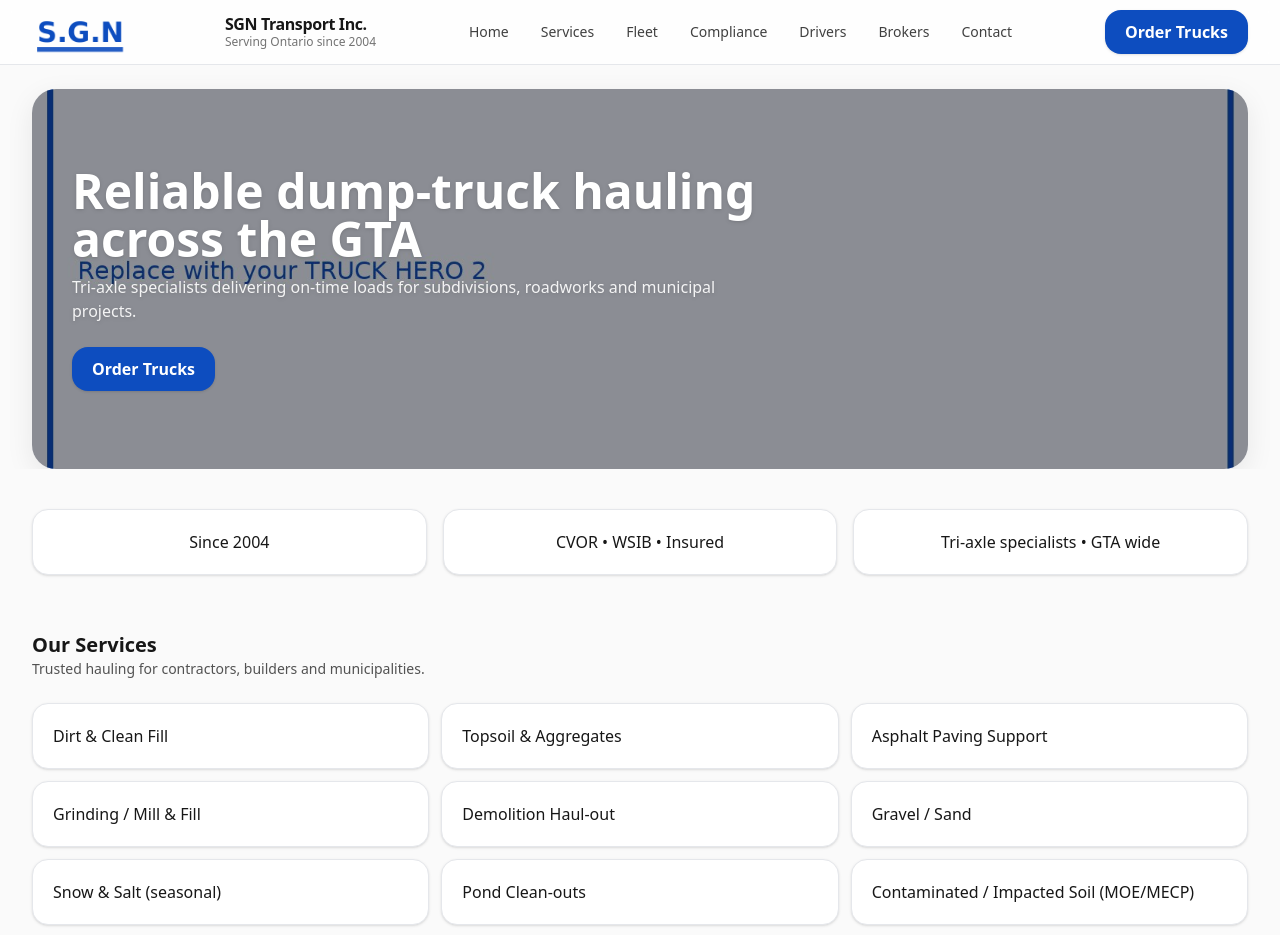
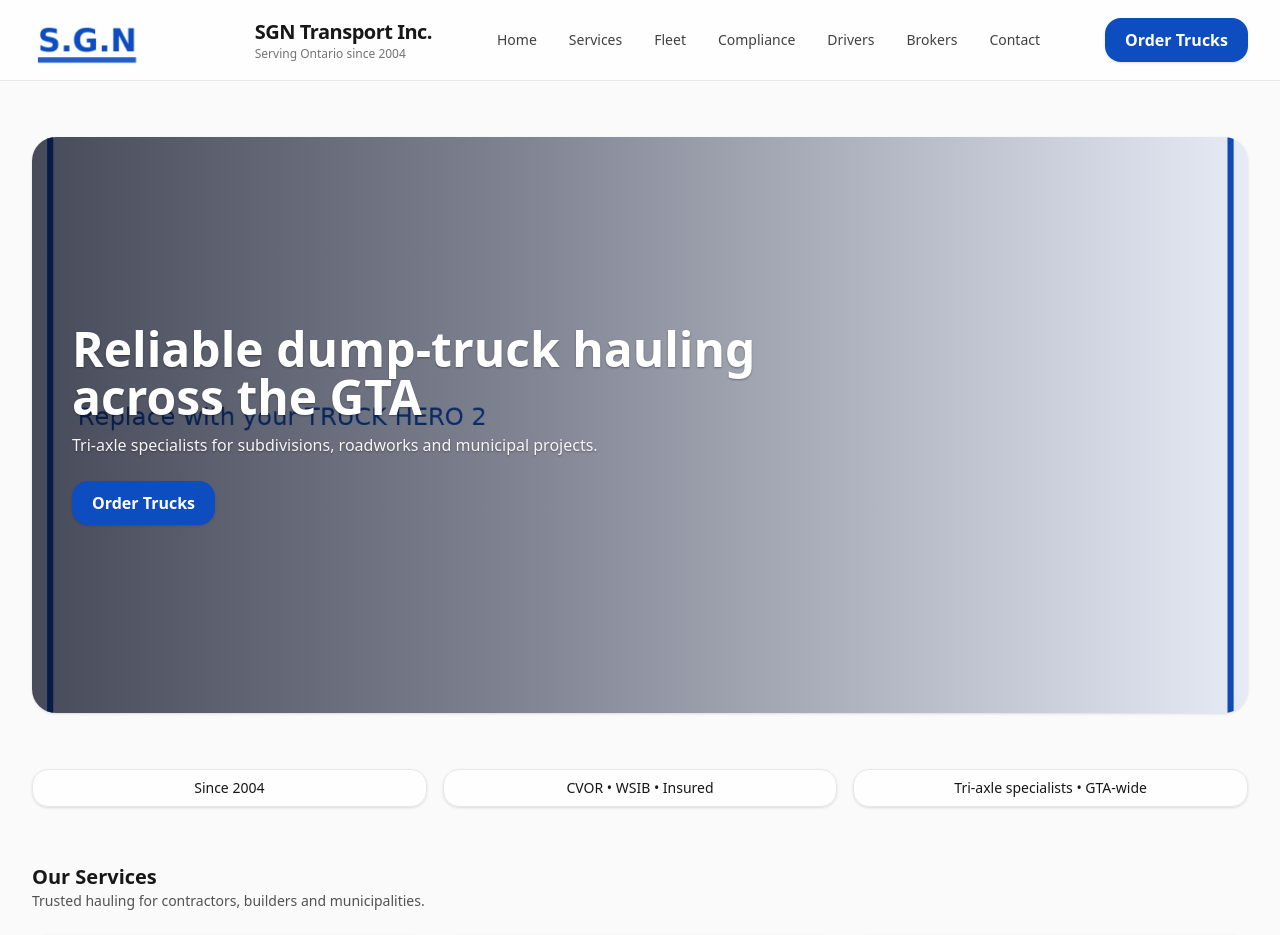
Before and after one commit to JassSgn33/sgn-transport-website, a Next.js app: page / in a window 1280 px wide. Shown: the top 935 px of the page. Built offline with nearby package versions, Linux system fonts and the light colour scheme.

Commit message:
Refactor Home component and update layout

```diff
--- a/app/page.jsx
+++ b/app/page.jsx
@@ -1,4 +1,4 @@
-
+// app/page.jsx
 "use client";
 import { useEffect, useState } from "react";
 import "./globals.css";
@@ -12,73 +12,100 @@
   { label: "Brokers", href: "/brokers" },
   { label: "Contact", href: "#contact" },
 ];
+
 const SERVICES = [
-  "Dirt & Clean Fill","Topsoil & Aggregates","Asphalt Paving Support",
-  "Grinding / Mill & Fill","Demolition Haul-out","Gravel / Sand",
-  "Snow & Salt (seasonal)","Pond Clean-outs",
+  "Dirt & Clean Fill",
+  "Topsoil & Aggregates",
+  "Asphalt Paving Support",
+  "Grinding / Mill & Fill",
+  "Demolition Haul-out",
+  "Gravel / Sand",
+  "Snow & Salt (seasonal)",
+  "Pond Clean-outs",
   "Contaminated / Impacted Soil (MOE/MECP)",
 ];
-const HERO=["/hero-1.jpg","/hero-2.jpg","/hero-3.jpg"];
 
-export default function Home(){
-  const [i,setI]=useState(0);
-  useEffect(()=>{ if(HERO.length<2) return; const t=setInterval(()=>setI(p=>(p+1)%HERO.length),5200); return()=>clearInterval(t); },[]);
+const HERO = ["/hero-1.jpg","/hero-2.jpg","/hero-3.jpg"]; // put your real truck photos in /public
 
-  return(<div className="min-h-screen">
+export default function Home() {
+  const [i, setI] = useState(0);
+  useEffect(() => {
+    if (HERO.length < 2) return;
+    const t = setInterval(() => setI(p => (p + 1) % HERO.length), 5200);
+    return () => clearInterval(t);
+  }, []);
+
+  return (
+    <div className="min-h-screen">
+      {/* Header A */}
       <header className="navbar">
         <div className="container">
-        <div className="flex h-16 items-center justify-between gap-3">
-          <a href="#home" className="flex items-center gap-3">
-            <img src="/sgn-logo.png" alt="SGN Logo" className="h-12 md:h-14 w-auto" />
+          <div className="flex h-20 items-center justify-between gap-6">
+            {/* Left: Logo + Company */}
+            <a href="#home" className="flex items-center gap-4">
+              <img src="/sgn-logo.png" alt="SGN Logo" className="h-16 w-auto" />
               <div className="leading-tight">
-              <div className="font-semibold tracking-tight">SGN Transport Inc.</div>
+                <div className="text-lg md:text-xl font-semibold tracking-tight">SGN Transport Inc.</div>
                 <div className="text-xs text-neutral-500">Serving Ontario since 2004</div>
               </div>
             </a>
-          <nav className="hidden md:flex items-center gap-6 lg:gap-8 text-sm">
-            {NAV.map(n=><a key={n.href} href={n.href} className="text-neutral-700 hover:text-neutral-900">{n.label}</a>)}
+
+            {/* Nav */}
+            <nav className="hidden md:flex items-center gap-8 text-sm">
+              {NAV.map(n => (
+                <a key={n.href} href={n.href} className="text-neutral-700 hover:text-neutral-900">
+                  {n.label}
+                </a>
+              ))}
             </nav>
+
+            {/* Single CTA */}
             <a href="#order" className="btn btn-primary">Order Trucks</a>
           </div>
         </div>
       </header>
 
-    <section id="home" className="relative overflow-hidden">
-      <div className="container">
-        <div className="relative mt-6 rounded-3xl overflow-hidden shadow-soft">
-          <img key={HERO[i]} src={HERO[i]} alt="SGN truck" className="h-[380px] w-full object-cover transition-opacity duration-700" />
-          <div className="absolute inset-0 bg-black/40" />
-          <div className="absolute inset-0 flex items-center">
+      {/* HERO — full width slideshow */}
+      <section id="home" className="container section">
+        <div className="hero-wrap">
+          <img key={HERO[i]} src={HERO[i]} alt="SGN truck" className="hero-img" />
+          <div className="hero-grad" />
+          <div className="hero-copy">
             <div className="px-6 sm:px-10 max-w-3xl">
-              <h1 className="text-white text-3xl sm:text-4xl md:text-5xl font-extrabold leading-tight drop-shadow">Reliable dump-truck hauling across the GTA</h1>
-              <p className="mt-3 text-white/90 drop-shadow">Tri-axle specialists delivering on-time loads for subdivisions, roadworks and municipal projects.</p>
-              <div className="mt-6"><a href="#order" className="btn btn-primary">Order Trucks</a></div>
+              <h1 className="h1">Reliable dump-truck hauling across the GTA</h1>
+              <p className="lead">
+                Tri-axle specialists for subdivisions, roadworks and municipal projects.
+              </p>
+              <div className="mt-6">
+                <a href="#order" className="btn btn-primary">Order Trucks</a>
               </div>
             </div>
           </div>
         </div>
       </section>
 
-    <section className="mt-10">
-      <div className="container grid gap-4 sm:grid-cols-3">
-        <div className="card text-center">Since 2004</div>
-        <div className="card text-center">CVOR • WSIB • Insured</div>
-        <div className="card text-center">Tri-axle specialists • GTA wide</div>
+      {/* Credibility */}
+      <section className="container section">
+        <div className="grid gap-4 sm:grid-cols-3">
+          <div className="badge">Since 2004</div>
+          <div className="badge">CVOR • WSIB • Insured</div>
+          <div className="badge">Tri-axle specialists • GTA-wide</div>
         </div>
       </section>
 
-    <section id="services" className="mt-14">
-      <div className="container">
+      {/* Services */}
+      <section id="services" className="container section">
         <h2 className="text-xl font-semibold">Our Services</h2>
         <p className="text-sm text-neutral-600">Trusted hauling for contractors, builders and municipalities.</p>
-        <div className="mt-6 grid gap-3 sm:grid-cols-2 lg:grid-cols-3">
-          {SERVICES.map(s=><div key={s} className="card">{s}</div>)}
-        </div>
+        <div className="mt-6 grid gap-4 sm:grid-cols-2 lg:grid-cols-3">
+          {SERVICES.map(s => (
+            <div key={s} className="card">{s}</div>
+          ))}
         </div>
       </section>
 
-    <section id="order" className="mt-16">
-      <div className="container">
+      {/* Order CTA */}
+      <section id="order" className="container section">
         <div className="rounded-3xl bg-white p-6 shadow border">
           <h3 className="text-lg font-semibold">Order Trucks</h3>
           <p className="text-neutral-700 mt-1">Call or email—fast confirmations and reliable dispatch.</p>
@@ -87,9 +114,9 @@
             <a href="mailto:Sgntransport94@gmail.com" className="btn btn-outline">Email Sgntransport94@gmail.com</a>
           </div>
         </div>
-      </div>
       </section>
 
+      {/* Footer */}
       <footer id="contact" className="mt-16 border-t bg-white">
         <div className="container py-8 flex flex-col md:flex-row md:items-center md:justify-between gap-4">
           <div>
@@ -102,5 +129,6 @@
           </div>
         </div>
       </footer>
-  </div>);
+    </div>
+  );
 }
```
Lines whose indentation alone changed are shown as unchanged.
